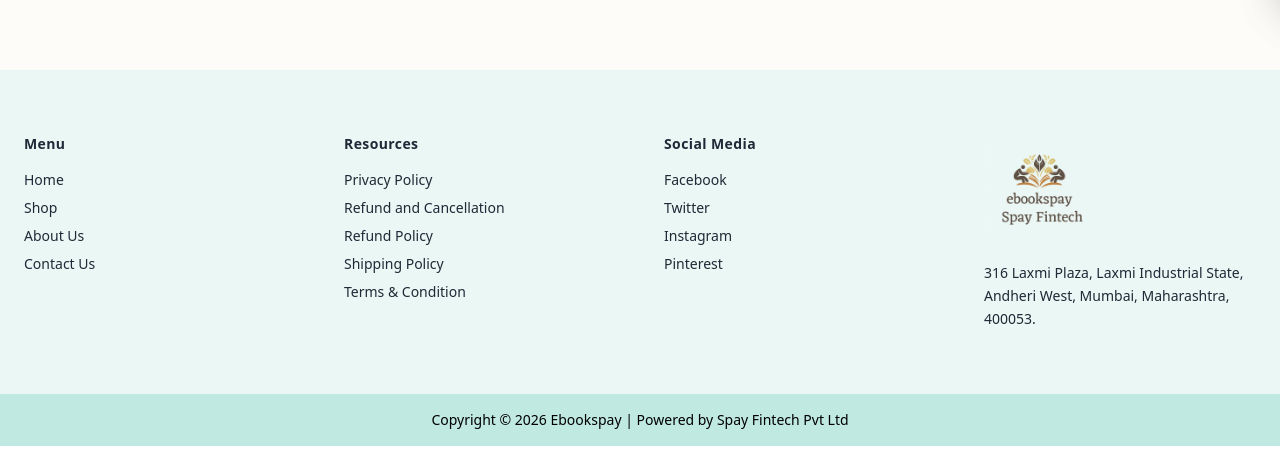
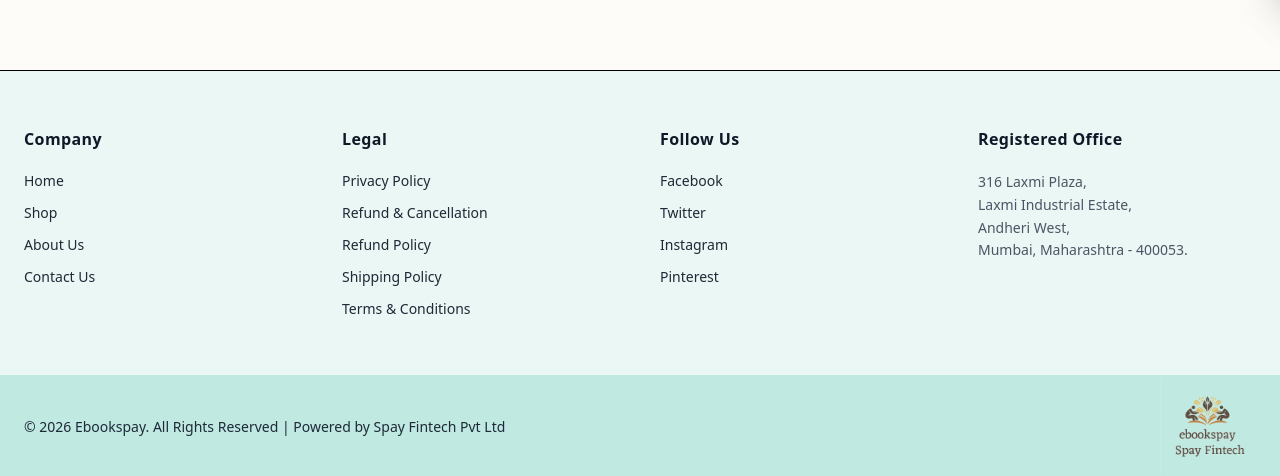
Before and after one commit to muskan0729/ebook-spay-website, a React (Vite) app: page /books/1 in a window 1280 px wide. Shown: the part 811-1287 px from the top of the page. Before the commit the page ends 1257 px from the top, so only its background shows below. Built offline with nearby package versions, Linux system fonts and the light colour scheme; no server answers; a web font is replaced by a local one.

Commit message:
final code

```diff
--- a/src/components/common/Footer.jsx
+++ b/src/components/common/Footer.jsx
@@ -1,59 +1,64 @@
 import { Link } from "react-router-dom";
-// import logo from "../src/assets/images/logoo.png"; // ✅ corrected path
 import logo from "../../assets/images/logoo.png";
 
 export default function Footer() {
   return (
     <>
       {/* MAIN FOOTER */}
-      <footer className="bg-[#EAF7F4]">
-        <div className="max-w-7xl mx-auto px-6 py-16">
-          <div className="grid grid-cols-1 md:grid-cols-4 gap-12 text-sm text-[#1F2937]">
+      <footer className="bg-[#EAF7F4] border-t">
+        <div className="max-w-7xl mx-auto px-6 py-14">
+          <div className="grid grid-cols-1 sm:grid-cols-2 lg:grid-cols-4 gap-10 text-sm text-gray-700">
 
-            {/* MENU */}
+            {/* COMPANY */}
             <div>
-              <h4 className="font-semibold mb-4">Menu</h4>
-              <ul className="space-y-2">
-                <li><Link to="/" className="hover:underline">Home</Link></li>
-                <li><Link to="/shop" className="hover:underline">Shop</Link></li>
-                <li><Link to="/about" className="hover:underline">About Us</Link></li>
-                <li><Link to="/contact" className="hover:underline">Contact Us</Link></li>
+              <h4 className="text-base font-semibold mb-5 text-gray-900">
+                Company
+              </h4>
+              <ul className="space-y-3">
+                <li><Link to="/" className="hover:text-[#0C6E63] transition">Home</Link></li>
+                <li><Link to="/shop" className="hover:text-[#0C6E63] transition">Shop</Link></li>
+                <li><Link to="/about" className="hover:text-[#0C6E63] transition">About Us</Link></li>
+                <li><Link to="/contact" className="hover:text-[#0C6E63] transition">Contact Us</Link></li>
               </ul>
             </div>
 
-            {/* RESOURCES */}
+            {/* LEGAL */}
             <div>
-              <h4 className="font-semibold mb-4">Resources</h4>
-              <ul className="space-y-2">
-                <li><Link to="/privacy-policy" className="hover:underline">Privacy Policy</Link></li>
-                <li><Link to="/refund-Cancellation" className="hover:underline">Refund and Cancellation</Link></li>
-                <li><Link to="/refund-policy" className="hover:underline">Refund Policy</Link></li>
-                <li><Link to="/shipping-policy" className="hover:underline">Shipping Policy</Link></li>
-                <li><Link to="/terms" className="hover:underline">Terms & Condition</Link></li>
+              <h4 className="text-base font-semibold mb-5 text-gray-900">
+                Legal
+              </h4>
+              <ul className="space-y-3">
+                <li><Link to="/privacy-policy" className="hover:text-[#0C6E63] transition">Privacy Policy</Link></li>
+                <li><Link to="/refund-cancellation" className="hover:text-[#0C6E63] transition">Refund & Cancellation</Link></li>
+                <li><Link to="/refund-policy" className="hover:text-[#0C6E63] transition">Refund Policy</Link></li>
+                <li><Link to="/shipping-policy" className="hover:text-[#0C6E63] transition">Shipping Policy</Link></li>
+                <li><Link to="/terms" className="hover:text-[#0C6E63] transition">Terms & Conditions</Link></li>
               </ul>
             </div>
 
-            {/* SOCIAL MEDIA */}
+            {/* SOCIAL */}
             <div>
-              <h4 className="font-semibold mb-4">Social Media</h4>
-              <ul className="space-y-2">
-                <li><a href="#" className="hover:underline">Facebook</a></li>
-                <li><a href="#" className="hover:underline">Twitter</a></li>
-                <li><a href="#" className="hover:underline">Instagram</a></li>
-                <li><a href="#" className="hover:underline">Pinterest</a></li>
+              <h4 className="text-base font-semibold mb-5 text-gray-900">
+                Follow Us
+              </h4>
+              <ul className="space-y-3">
+                <li><a href="#" className="hover:text-[#0C6E63] transition">Facebook</a></li>
+                <li><a href="#" className="hover:text-[#0C6E63] transition">Twitter</a></li>
+                <li><a href="#" className="hover:text-[#0C6E63] transition">Instagram</a></li>
+                <li><a href="#" className="hover:text-[#0C6E63] transition">Pinterest</a></li>
               </ul>
             </div>
 
             {/* ADDRESS */}
-            <div className="text-right md:text-left">
-              <img
-                src={logo}
-                alt="Ebookspay"
-                className="w-28 ml-auto md:ml-0 mb-4"
-              />
-              <p className="leading-relaxed">
-                316 Laxmi Plaza, Laxmi Industrial State, Andheri West,
-                Mumbai, Maharashtra, 400053.
+            <div>
+              <h4 className="text-base font-semibold mb-5 text-gray-900">
+                Registered Office
+              </h4>
+              <p className="leading-relaxed text-gray-600">
+                316 Laxmi Plaza,<br />
+                Laxmi Industrial Estate,<br />
+                Andheri West,<br />
+                Mumbai, Maharashtra - 400053.
               </p>
             </div>
 
@@ -62,8 +67,20 @@ export default function Footer() {
       </footer>
 
       {/* COPYRIGHT BAR */}
-      <div className="bg-[#BFE9E1] py-4 text-center text-sm font-medium">
-        Copyright © 2026 Ebookspay | Powered by Spay Fintech Pvt Ltd
+      <div className="bg-[#BFE9E1] py-1">
+        <div className="max-w-7xl mx-auto px-6 flex flex-col sm:flex-row items-center justify-between text-sm font-medium text-gray-800">
+
+          <p className="text-center sm:text-left">
+            © 2026 Ebookspay. All Rights Reserved | Powered by Spay Fintech Pvt Ltd
+          </p>
+
+          <img
+            src={logo}
+            alt="Ebookspay Logo"
+            className="w-24"
+          />
+
+        </div>
       </div>
     </>
   );
--- a/src/pages/ProductDetails.jsx
+++ b/src/pages/ProductDetails.jsx
@@ -1,6 +1,7 @@
 import { useParams, Link } from "react-router-dom";
 import { useGet } from "../hooks/useGet";
 import { useCart } from "../context/CartContext";
+import { usePost } from "../hooks/usePost";
 
 import visa from "../assets/images/details/visa.png";
 import mastercard from "../assets/images/details/mastercard.jpg";
@@ -11,12 +12,24 @@ export default function ProductDetails() {
   const { id } = useParams();
   const { addToCart } = useCart();
 
-  const { data, loading, error } = useGet(`products/${id}`);
+  // ✅ GET product details
+  const {
+    data,
+    loading: productLoading,
+    error: productError,
+  } = useGet(`products/${id}`);
+
+  // ✅ POST cart/add API
+  const {
+    execute: addToCartApi,
+    loading: cartLoading,
+    error: cartError,
+  } = usePost("cart/add");
+
   const product = data?.data;
-
   const IMG_URL = import.meta.env.VITE_IMG_URL;
 
-  if (loading) {
+  if (productLoading) {
     return (
       <div className="min-h-[60vh] flex items-center justify-center text-gray-500">
         Loading product…
@@ -24,7 +37,7 @@ export default function ProductDetails() {
     );
   }
 
-  if (error || !product) {
+  if (productError || !product) {
     return (
       <div className="min-h-[60vh] flex items-center justify-center text-red-500">
         Product not found
@@ -32,7 +45,7 @@ export default function ProductDetails() {
     );
   }
 
-  // 🔥 Destructure product safely
+  // Safe destructuring
   const {
     title,
     image: rawImage,
@@ -41,12 +54,43 @@ export default function ProductDetails() {
     categories = [],
   } = product;
 
-  // ✅ Normalize image (same pattern as cards)
+  // Normalize image
   const imageName = rawImage?.split("/").pop();
   const image = imageName ? `${IMG_URL}${imageName}` : "/placeholder.png";
 
   const formattedPrice = Number(price || 0).toLocaleString();
   const oldPrice = (Number(price || 0) * 1.4).toLocaleString();
+
+  // ✅ HANDLE ADD TO CART
+  const handleAddToCart = async () => {
+    const payload = {
+      product_id: product.id,
+      quantity: 1,
+    };
+
+    try {
+      const response = await addToCartApi(payload);
+      console.log("API Response:", response);
+
+      // 🔥 SUCCESS CONDITION FIXED
+      if (response?.id && response?.status === "ACTIVE") {
+        // Update local cart context
+        addToCart({
+          id: product.id,
+          title,
+          price: Number(price || 0),
+          image,
+        });
+
+        alert("Product added to cart successfully!");
+      } else {
+        alert("Failed to add product to cart.");
+      }
+    } catch (err) {
+      console.error("Add to cart error:", err);
+      alert("Something went wrong while adding to cart.");
+    }
+  };
 
   return (
     <section className="max-w-7xl mx-auto px-6 py-20">
@@ -99,7 +143,6 @@ export default function ProductDetails() {
             <span className="text-xs text-gray-500">Free Shipping</span>
           </div>
 
-          {/* DIVIDER */}
           <div className="h-px bg-gray-200 my-8" />
 
           {/* DESCRIPTION */}
@@ -110,14 +153,8 @@ export default function ProductDetails() {
           {/* ADD TO CART */}
           <div className="mt-10">
             <button
-              onClick={() =>
-                addToCart({
-                  id: product.id,
-                  title,
-                  price: Number(price || 0),
-                  image, // ✅ full backend URL
-                })
-              }
+              onClick={handleAddToCart}
+              disabled={cartLoading}
               className="
                 w-full md:w-auto
                 px-14 py-4
@@ -129,10 +166,17 @@ export default function ProductDetails() {
                 hover:bg-black
                 transition
                 cursor-pointer
+                disabled:opacity-50
               "
             >
-              ADD TO CART
+              {cartLoading ? "Adding..." : "ADD TO CART"}
             </button>
+
+            {cartError && (
+              <p className="text-red-500 text-sm mt-3">
+                Failed to add to cart.
+              </p>
+            )}
           </div>
 
           {/* SAFE CHECKOUT */}
```
